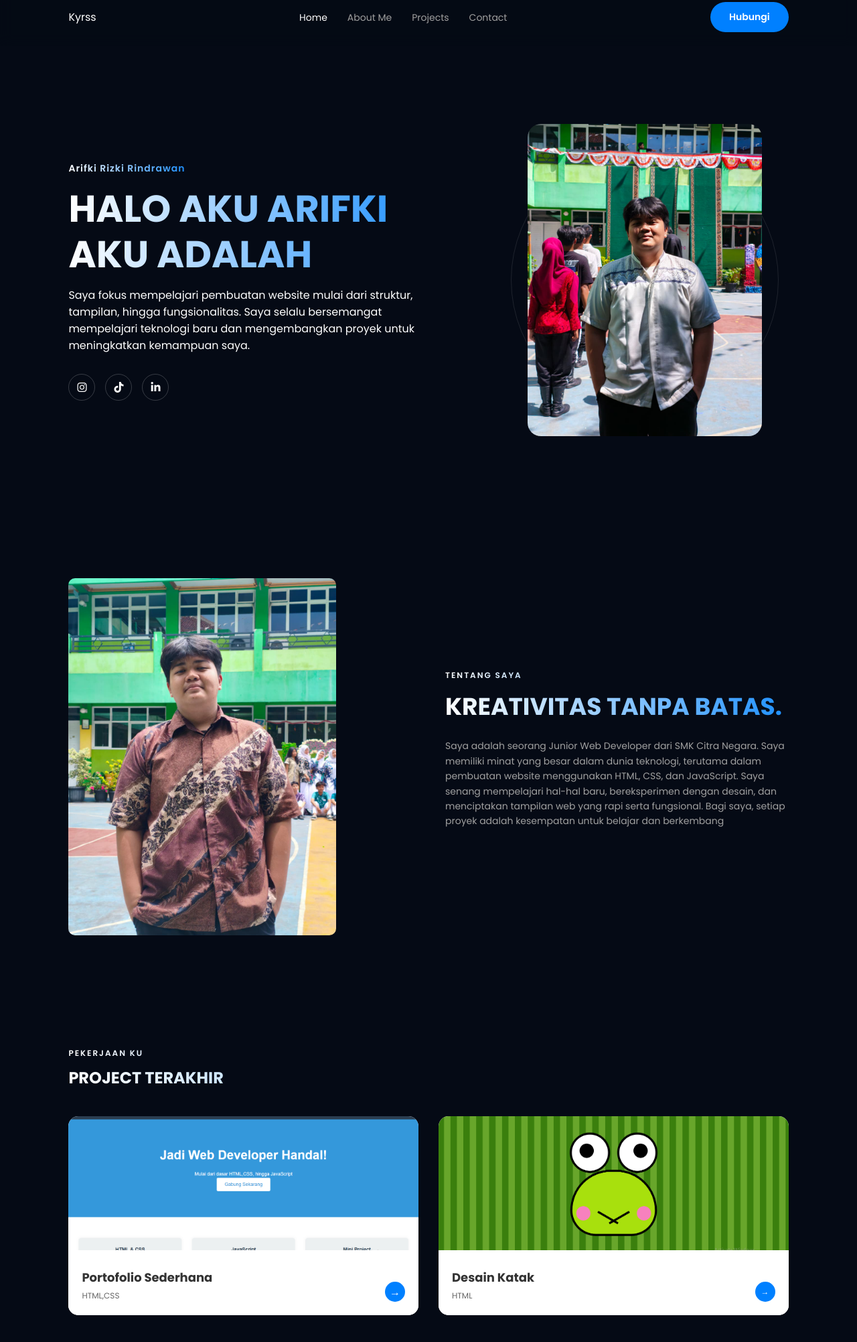
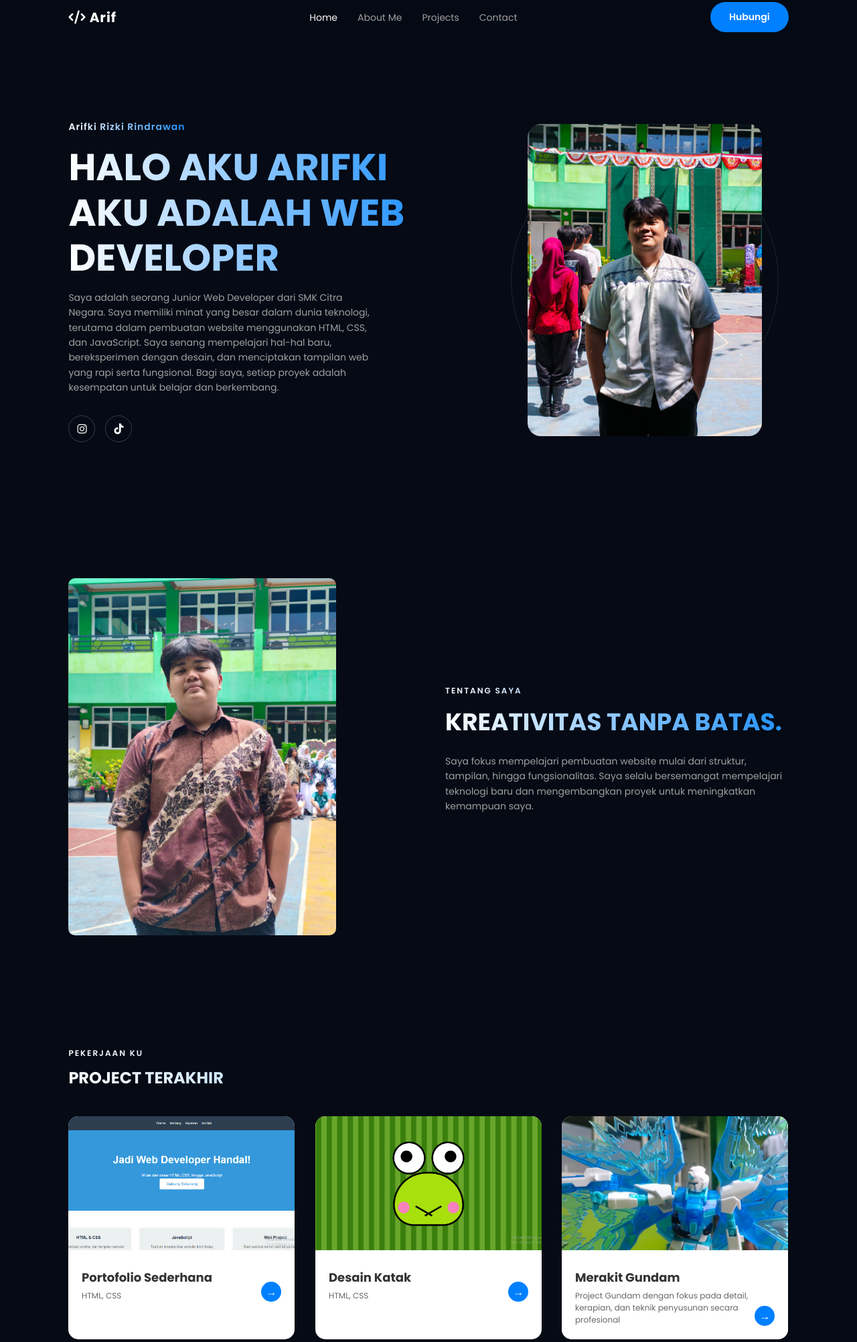
Before and after one commit to arifkirizki/Portofolio-Arifki, a plain HTML site: page index.html in a window 1280 px wide. Shown: the part 17-2020 px from the top of the page at 67% size. Drawn offline with nearby package versions, Linux system fonts and the light colour scheme; a script that the page names is missing.

Commit message:
update porto tambahkan animasi

```diff
--- a/index.html
+++ b/index.html
@@ -5,14 +5,17 @@
     <meta name="viewport" content="width=device-width, initial-scale=1.0">
     <title>Arifki Portfolio</title>
     <link rel="stylesheet" href="style.css">
+
     <link rel="stylesheet" href="https://cdnjs.cloudflare.com/ajax/libs/font-awesome/6.0.0/css/all.min.css">
     <link href="https://fonts.googleapis.com/css2?family=Poppins:wght@300;400;600;700&display=swap" rel="stylesheet">
+
+    <link href="https://unpkg.com/aos@2.3.1/dist/aos.css" rel="stylesheet">
 </head>
 <body>
 
-    <nav class="navbar">
-        <div class="logo.png">
-            <i class="logo.png"></i> Kyrss
+    <nav class="navbar" data-aos="fade-down" data-aos-duration="1000">
+        <div class="logo">
+            <i class="fa-solid fa-code"></i> Arif
         </div>
         <ul class="nav-links">
             <li><a href="#home" class="active">Home</a></li>
@@ -28,101 +31,87 @@
 
     <section id="home" class="hero">
        <div class="hero-content">
-    <span class="subtitle gradient-text">Arifki Rizki Rindrawan</span>
-    <h1 class="gradient-text">
+            <span class="subtitle gradient-text" data-aos="fade-right" data-aos-delay="200">Arifki Rizki Rindrawan</span>
 
+            <h1 class="gradient-text" data-aos="fade-right" data-aos-delay="400">
                 HALO AKU ARIFKI<br>
-    <span class="highlight">AKU ADALAH <span class="typing-text"></span></span>
-</h1>Saya fokus mempelajari pembuatan website mulai dari struktur, tampilan, hingga fungsionalitas. Saya selalu bersemangat mempelajari teknologi baru dan mengembangkan proyek untuk meningkatkan kemampuan saya. </p>
+                <span class="highlight">AKU ADALAH <span class="typing-text">WEB DEVELOPER</span></span>
+            </h1>
 
-            <div class="cta-group">
+            <p data-aos="fade-up" data-aos-delay="600">
+                Saya adalah seorang Junior Web Developer dari SMK Citra Negara. Saya memiliki minat yang besar dalam dunia teknologi, terutama dalam pembuatan website menggunakan HTML, CSS, dan JavaScript. Saya senang mempelajari hal-hal baru, bereksperimen dengan desain, dan menciptakan tampilan web yang rapi serta fungsional. Bagi saya, setiap proyek adalah kesempatan untuk belajar dan berkembang.
+            </p>
+
+            <div class="cta-group" data-aos="fade-up" data-aos-delay="800">
                 <div class="social-icons">
                     <a href="https://instagram.com/rizz_kii33" target="_blank">
                         <i class="fa-brands fa-instagram"></i>
                     </a>
-
                     <a href="https://www.tiktok.com/@kiiionly" target="_blank">
                         <i class="fa-brands fa-tiktok"></i>
                     </a>
-
-                    <a href="#"><i class="fa-brands fa-linkedin-in"></i></a>
                 </div>
             </div>
         </div>
-        <div class="hero-image">
+
+        <div class="hero-image" data-aos="zoom-in" data-aos-duration="1200">
             <div class="circle-bg"></div>
-            <img src="iki1.jpg.jpeg" alt="Jenna Portrait">
+            <img src="iki1.jpg.jpeg" alt="Arifki Portrait">
         </div>
     </section>
 
-<!--     <div class="brand-strip">
-        <img src="https://upload.wikimedia.org/wikipedia/commons/thumb/2/2f/Logo_Nike.svg/1200px-Logo_Nike.svg.png" alt="Brand">
-        <img src="https://upload.wikimedia.org/wikipedia/commons/a/a6/Logo_NIKE.svg" alt="Brand">
-        <img src="https://upload.wikimedia.org/wikipedia/commons/thumb/2/2f/Logo_Nike.svg/1200px-Logo_Nike.svg.png" alt="Brand">
-        <img src="https://upload.wikimedia.org/wikipedia/commons/a/a6/Logo_NIKE.svg" alt="Brand">
-        <img src="https://upload.wikimedia.org/wikipedia/commons/thumb/2/2f/Logo_Nike.svg/1200px-Logo_Nike.svg.png" alt="Brand">
-    </div> -->
-
     <section id="about" class="about">
         <div class="about-container">
-            <div class="about-image">
-                <img src="iki3.jpp.jpeg" alt="About Jenna">
+            <div class="about-image" data-aos="fade-right" data-aos-duration="1000">
+                <img src="iki3.jpp.jpeg" alt="About Arifki">
                 <div class="deco-circle"></div>
             </div>
-            <div class="about-text">
+
+            <div class="about-text" data-aos="fade-left" data-aos-duration="1000">
                 <span class="tag gradient-text">TENTANG SAYA</span>
-
                 <h2 class="gradient-text">KREATIVITAS TANPA <span class="blue-text">BATAS.</span></h2>
-
-<p>Saya adalah seorang Junior Web Developer dari SMK Citra Negara. Saya memiliki minat yang besar dalam dunia teknologi, terutama dalam pembuatan website menggunakan HTML, CSS, dan JavaScript. Saya senang mempelajari hal-hal baru, bereksperimen dengan desain, dan menciptakan tampilan web yang rapi serta fungsional. Bagi saya, setiap proyek adalah kesempatan untuk belajar dan berkembang</p>
-
-               <!--  <div class="stats">
-                    <div class="stat-item">
-                        <h3>280+</h3>
-                        <p>Google Review</p>
-                    </div>
-                    <div class="stat-item">
-                        <h3>15+</h3>
-                        <p>Years Experience</p>
-                    </div>
-                    <div class="stat-item">
-                        <h3>49+</h3>
-                        <p>Award Winning</p>
-                    </div>
-                </div>
-                 -->
+                <p>Saya fokus mempelajari pembuatan website mulai dari struktur, tampilan, hingga fungsionalitas. Saya selalu bersemangat mempelajari teknologi baru dan mengembangkan proyek untuk meningkatkan kemampuan saya.</p>
             </div>
         </div>
     </section>
 
     <section id="projects" class="projects">
-        <div class="section-header">
+        <div class="section-header" data-aos="fade-up">
             <span class="tag gradient-text">PEKERJAAN KU</span>
-
             <h2 class="gradient-text">PROJECT TERAKHIR</h2>
-
         </div>
 
         <div class="project-grid">
 
-            <div class="card">
+            <div class="card" data-aos="flip-left" data-aos-duration="1000">
                 <div class="card-img">
                     <img src="Project1.PNG" alt="Project 1">
                 </div>
                 <div class="card-info">
                     <h3>Portofolio Sederhana</h3>
-                    <p>HTML,CSS</p>
+                    <p>HTML, CSS</p>
                     <a href="https://latihan-landing-page.vercel.app/" class="arrow-icon">&rightarrow;</a>
                 </div>
             </div>
 
-            <div class="card">
+            <div class="card" data-aos="flip-left" data-aos-duration="1000" data-aos-delay="200">
                 <div class="card-img">
                     <img src="Project2.PNG" alt="Project 2">
                 </div>
                 <div class="card-info">
                     <h3>Desain Katak</h3>
-                    <p>HTML
+                    <p>HTML, CSS</p>
+                    <a href="#" class="arrow-icon">&rightarrow;</a>
+                </div>
+            </div>
+
+            <div class="card" data-aos="flip-left" data-aos-duration="1000" data-aos-delay="200">
+                <div class="card-img">
+                    <img src="gundam.jpeg" alt="Project 2">
+                </div>
+                <div class="card-info">
+                    <h3>Merakit Gundam</h3>
+                    <p>Project Gundam dengan fokus pada detail, kerapian, dan teknik penyusunan secara profesional</p>
                     <a href="#" class="arrow-icon">&rightarrow;</a>
                 </div>
             </div>
@@ -135,5 +124,16 @@
     </footer>
 
     <script src="script.js"></script>
+
+    <script src="https://unpkg.com/aos@2.3.1/dist/aos.js"></script>
+    <script>
+        // Mengaktifkan animasi
+        AOS.init({
+            once: true, // Animasi hanya terjadi sekali saat scroll ke bawah (tidak berulang saat scroll naik)
+            offset: 100, // Jarak trigger animasi dari bawah layar
+            duration: 1000, // Durasi animasi dalam milidetik
+        });
+    </script>
+
 </body>
 </html>
```
Also changed, not shown: gundam.jpeg (added). Lines whose indentation alone changed are shown as unchanged.
